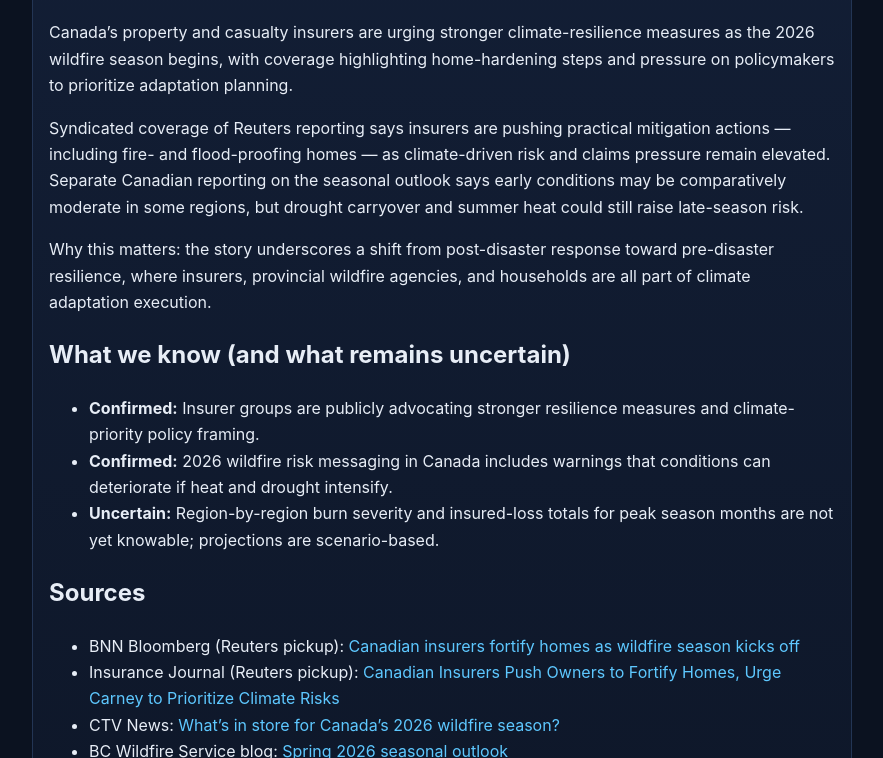
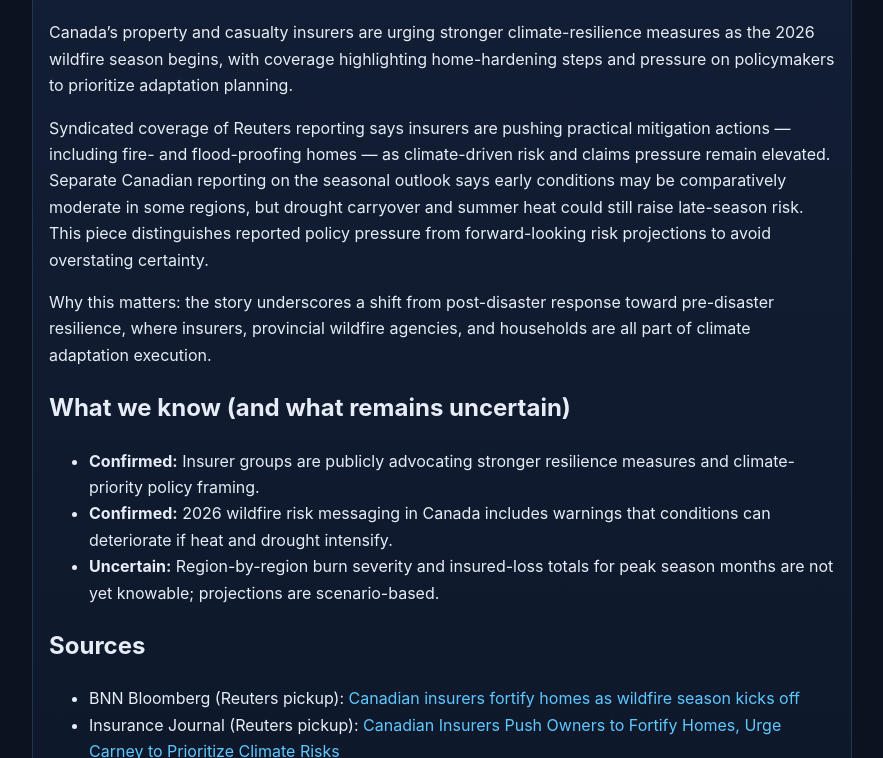
Before and after one commit to thestamp/Static-ai-articles, a Jekyll site: the page built from articles/2026-04-24-canada-insurers-climate-resilience-2026-wildfire-season.md, in a window 1280 px wide and 900 px high, scrolled down 664 px, cut to the strip 142-900 px from the top of the window. Shown: the whole strip, without its empty margins (198-1081 px from the left). Built offline with Jekyll 4.4.1, drawn with Linux system fonts in a browser that asks for light colours.

Commit message:
edit: tighten uncertainty framing per delegate review

```diff
--- a/articles/2026-04-24-canada-insurers-climate-resilience-2026-wildfire-season.md
+++ b/articles/2026-04-24-canada-insurers-climate-resilience-2026-wildfire-season.md
@@ -15,7 +15,7 @@ image: "/images/news-banner.png"
 
 Canada's property and casualty insurers are urging stronger climate-resilience measures as the 2026 wildfire season begins, with coverage highlighting home-hardening steps and pressure on policymakers to prioritize adaptation planning.
 
-Syndicated coverage of Reuters reporting says insurers are pushing practical mitigation actions — including fire- and flood-proofing homes — as climate-driven risk and claims pressure remain elevated. Separate Canadian reporting on the seasonal outlook says early conditions may be comparatively moderate in some regions, but drought carryover and summer heat could still raise late-season risk.
+Syndicated coverage of Reuters reporting says insurers are pushing practical mitigation actions — including fire- and flood-proofing homes — as climate-driven risk and claims pressure remain elevated. Separate Canadian reporting on the seasonal outlook says early conditions may be comparatively moderate in some regions, but drought carryover and summer heat could still raise late-season risk. This piece distinguishes reported policy pressure from forward-looking risk projections to avoid overstating certainty.
 
 
 Why this matters: the story underscores a shift from post-disaster response toward pre-disaster resilience, where insurers, provincial wildfire agencies, and households are all part of climate adaptation execution.
```
